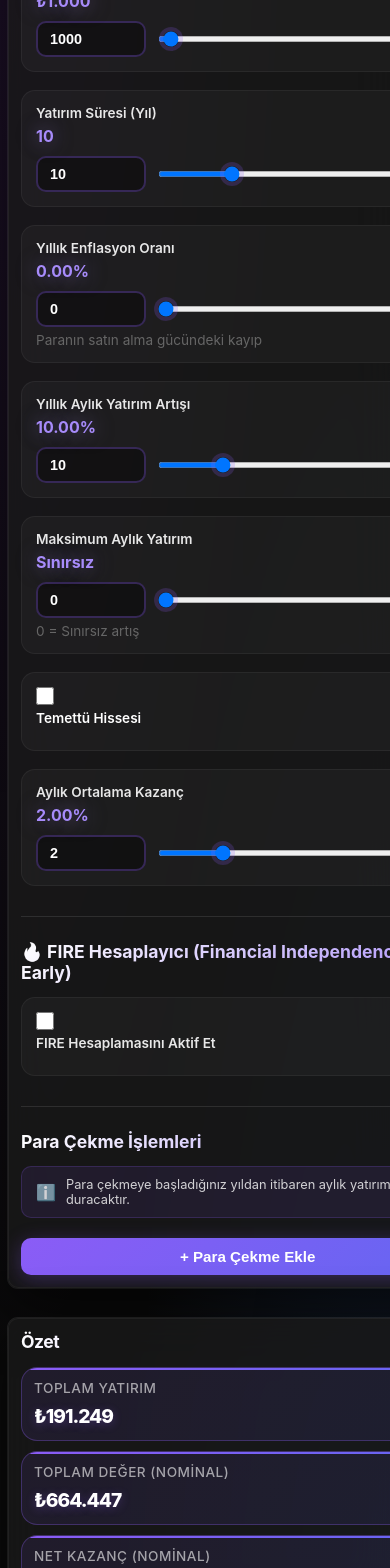
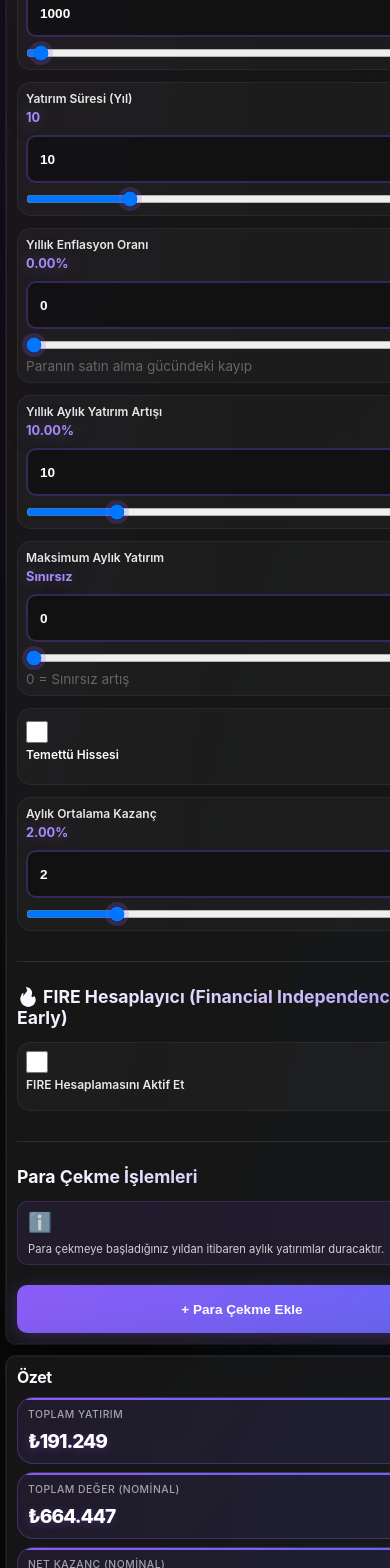
Before and after one commit to salihgenchw/sekizinciharika, a React (Vite) app: page / in a window 390 px wide. Shown: the part 400-1968 px from the top of the page. Built offline with nearby package versions, Linux system fonts and the light colour scheme.

Commit message:
Enhance mobile responsiveness and touch interactions in App.css

```diff
--- a/src/App.css
+++ b/src/App.css
@@ -2,6 +2,9 @@
   margin: 0;
   padding: 0;
   box-sizing: border-box;
+  /* Mobil dokunmatik iyileştirmeleri */
+  -webkit-tap-highlight-color: transparent;
+  -webkit-touch-callout: none;
 }
 
 body {
@@ -16,6 +19,9 @@ body {
     radial-gradient(at 100% 100%, rgba(59, 130, 246, 0.15) 0px, transparent 50%);
   min-height: 100vh;
   color: #ffffff;
+  /* Mobil scroll davranışı */
+  -webkit-overflow-scrolling: touch;
+  overscroll-behavior: contain;
 }
 
 .app {
@@ -620,6 +626,29 @@ body {
   border-radius: 16px;
   border: 1px solid rgba(255, 255, 255, 0.1);
   background: rgba(0, 0, 0, 0.4);
+  /* Mobil scroll iyileştirmeleri */
+  -webkit-overflow-scrolling: touch;
+  scrollbar-width: thin;
+  scrollbar-color: rgba(139, 92, 246, 0.5) rgba(255, 255, 255, 0.05);
+}
+
+/* Webkit scrollbar stilleri (mobil Chrome/Safari) */
+.table-container::-webkit-scrollbar {
+  height: 8px;
+}
+
+.table-container::-webkit-scrollbar-track {
+  background: rgba(255, 255, 255, 0.05);
+  border-radius: 10px;
+}
+
+.table-container::-webkit-scrollbar-thumb {
+  background: linear-gradient(90deg, #8b5cf6 0%, #6366f1 100%);
+  border-radius: 10px;
+}
+
+.table-container::-webkit-scrollbar-thumb:hover {
+  background: linear-gradient(90deg, #a78bfa 0%, #818cf8 100%);
 }
 
 table {
@@ -751,8 +780,8 @@ tbody tr:last-child td {
 
   .calculator,
   .results {
-    padding: 20px;
-    border-radius: 12px;
+    padding: 16px;
+    border-radius: 14px;
   }
 
   .header {
@@ -769,88 +798,218 @@ tbody tr:last-child td {
   }
 
   .form-group {
-    margin-bottom: 20px;
+    margin-bottom: 16px;
+    padding: 12px;
   }
 
   .form-group label {
-    font-size: 0.95rem;
+    font-size: 0.85rem;
     flex-direction: column;
     align-items: flex-start;
     gap: 5px;
   }
 
+  .form-group .value {
+    font-size: 0.9rem;
+  }
+
+  .input-with-slider {
+    flex-direction: column;
+    gap: 8px;
+  }
+
+  .direct-input {
+    width: 100%;
+    padding: 10px 12px;
+    font-size: 0.95rem;
+  }
+
+  input[type="range"] {
+    width: 100%;
+  }
+
+  .currency-selector {
+    gap: 8px;
+  }
+
+  .currency-btn {
+    padding: 12px 16px;
+    font-size: 0.9rem;
+    min-height: 44px; /* Dokunmatik hedef boyutu */
+  }
+
+  .btn-add {
+    padding: 12px;
+    font-size: 0.95rem;
+    min-height: 44px; /* Dokunmatik hedef boyutu */
+  }
+
   .summary-grid {
     grid-template-columns: 1fr;
-    gap: 15px;
+    gap: 12px;
   }
 
   .summary-item {
-    padding: 15px;
+    padding: 14px;
   }
 
   .summary-item .amount {
-    font-size: 1.6rem;
+    font-size: 1.5rem;
+  }
+
+  .summary-item .label {
+    font-size: 0.75rem;
+  }
+
+  .checkbox-group label,
+  .checkbox-inline {
+    font-size: 0.85rem;
+    min-height: 44px; /* Dokunmatik hedef boyutu */
+    align-items: center;
+  }
+
+  .checkbox-group input[type="checkbox"],
+  .checkbox-inline input[type="checkbox"] {
+    width: 20px;
+    height: 20px;
   }
 
   table {
-    font-size: 0.8rem;
+    font-size: 0.75rem;
   }
 
   th,
   td {
-    padding: 8px 6px;
+    padding: 10px 6px;
   }
 
   .withdrawal-inputs {
     grid-template-columns: 1fr;
+    gap: 12px;
   }
 
   .withdrawal-card {
+    padding: 14px;
+    margin-bottom: 12px;
+  }
+
+  .input-group input {
     padding: 12px;
+    font-size: 0.9rem;
+    min-height: 44px; /* Dokunmatik hedef boyutu */
+  }
+
+  .btn-remove-small {
+    width: 36px;
+    height: 36px;
+    font-size: 1.2rem;
+  }
+
+  .info-note {
+    font-size: 0.8rem;
+    padding: 12px 14px;
   }
 }
 
 @media (max-width: 640px) {
   .app {
-    padding: 10px;
+    padding: 8px;
+  }
+
+  .container {
+    gap: 16px;
   }
 
   .calculator,
   .results {
-    padding: 15px;
-    border-radius: 10px;
+    padding: 12px;
+    border-radius: 12px;
   }
 
   .header {
-    margin-bottom: 20px;
+    margin-bottom: 16px;
   }
 
   .header h1 {
-    font-size: 1.5rem;
-    margin-bottom: 10px;
+    font-size: 1.3rem;
+    margin-bottom: 8px;
   }
 
   .quote {
-    font-size: 0.85rem;
+    font-size: 0.8rem;
     line-height: 1.4;
   }
 
   .calculator h2,
   .results h2 {
-    font-size: 1.25rem;
-    margin-bottom: 15px;
+    font-size: 1.1rem;
+    margin-bottom: 12px;
   }
 
   .form-group {
-    margin-bottom: 18px;
+    margin-bottom: 14px;
+    padding: 10px;
   }
 
   .form-group label {
-    font-size: 0.9rem;
+    font-size: 0.8rem;
+    flex-direction: column;
+    align-items: flex-start;
+    gap: 4px;
   }
 
   .form-group .value {
-    font-size: 1rem;
+    font-size: 0.85rem;
+  }
+
+  .input-with-slider {
+    flex-direction: column;
+    gap: 8px;
+  }
+
+  .direct-input {
+    width: 100%;
+    padding: 12px;
+    font-size: 0.9rem;
+    min-height: 48px; /* Daha büyük dokunmatik hedef */
+  }
+
+  input[type="range"] {
+    width: 100%;
+    height: 40px; /* Daha kolay dokunma */
+  }
+
+  input[type="range"]::-webkit-slider-thumb {
+    width: 24px;
+    height: 24px; /* Daha büyük thumb */
+  }
+
+  .currency-selector {
+    gap: 8px;
+    flex-direction: row;
+  }
+
+  .currency-btn {
+    padding: 14px;
+    font-size: 0.9rem;
+    min-height: 48px;
+    border-radius: 10px;
+  }
+
+  .btn-add {
+    padding: 14px;
+    font-size: 0.95rem;
+    min-height: 48px;
+    border-radius: 10px;
+  }
+
+  .summary-grid {
+    grid-template-columns: 1fr;
+    gap: 10px;
+  }
+
+  .summary-item {
+    padding: 12px;
   }
 
   .summary-item .amount {
@@ -858,24 +1017,85 @@ tbody tr:last-child td {
   }
 
   .summary-item .label {
-    font-size: 0.85rem;
+    font-size: 0.7rem;
+  }
+
+  .checkbox-group label,
+  .checkbox-inline {
+    font-size: 0.8rem;
+    min-height: 48px;
+    padding: 4px 0;
+  }
+
+  .checkbox-group input[type="checkbox"],
+  .checkbox-inline input[type="checkbox"] {
+    width: 22px;
+    height: 22px; /* Daha kolay dokunma */
+  }
+
+  .withdrawals-section h3 {
+    font-size: 1rem;
   }
 
   table {
-    font-size: 0.75rem;
+    font-size: 0.7rem;
   }
 
   th {
-    padding: 8px 4px;
-    font-size: 0.75rem;
+    padding: 10px 4px;
+    font-size: 0.7rem;
   }
 
   td {
-    padding: 6px 4px;
+    padding: 10px 4px;
+  }
+
+  .table-container {
+    /* Mobilde yatay kaydırmayı kolaylaştır */
+    -webkit-overflow-scrolling: touch;
   }
 
   .withdrawal-inputs {
     grid-template-columns: 1fr;
+    gap: 10px;
+  }
+
+  .withdrawal-card {
+    padding: 12px;
+    margin-bottom: 10px;
+  }
+
+  .input-group label {
+    font-size: 0.75rem;
+  }
+
+  .input-group input {
+    padding: 12px;
+    font-size: 0.85rem;
+    min-height: 48px;
+    border-radius: 8px;
+  }
+
+  .btn-remove-small {
+    width: 40px;
+    height: 40px;
+    font-size: 1.3rem;
+  }
+
+  .info-note {
+    font-size: 0.75rem;
+    padding: 10px 12px;
+    flex-direction: column;
+    align-items: flex-start;
+    gap: 8px;
+  }
+
+  .info-icon {
+    font-size: 1.2rem;
+  }
+
+  .withdrawal-header {
+    gap: 8px;
   }
 
   .input-group label {
@@ -899,55 +1119,79 @@ tbody tr:last-child td {
 
 @media (max-width: 480px) {
   .app {
-    padding: 8px;
+    padding: 6px;
+  }
+
+  .container {
+    gap: 12px;
   }
 
   .calculator,
   .results {
-    padding: 12px;
-  }
-
-  .header h1 {
-    font-size: 1.3rem;
-  }
-
-  .quote {
-    font-size: 0.8rem;
+    padding: 10px;
+    border-radius: 10px;
   }
 
   .calculator h2,
   .results h2 {
-    font-size: 1.1rem;
+    font-size: 1rem;
+    margin-bottom: 10px;
+  }
+
+  .form-group {
+    margin-bottom: 12px;
+    padding: 8px;
   }
 
   .form-group label {
+    font-size: 0.75rem;
+  }
+
+  .form-group .value {
+    font-size: 0.8rem;
+  }
+
+  .direct-input {
+    padding: 12px;
     font-size: 0.85rem;
   }
 
+  .currency-btn,
+  .btn-add {
+    padding: 12px;
+    font-size: 0.85rem;
+    min-height: 48px;
+  }
+
   .summary-grid {
-    gap: 10px;
+    gap: 8px;
   }
 
   .summary-item {
-    padding: 12px;
+    padding: 10px;
   }
 
   .summary-item .amount {
     font-size: 1.2rem;
   }
 
+  .summary-item .label {
+    font-size: 0.65rem;
+  }
+
   table {
-    font-size: 0.7rem;
+    font-size: 0.65rem;
   }
 
   th,
   td {
-    padding: 5px 3px;
+    padding: 8px 3px;
   }
 
   /* Tabloyu yatay scroll yapılabilir hale getir */
   .table-container {
     -webkit-overflow-scrolling: touch;
+    border-radius: 8px;
   }
 
   .withdrawal-card {
@@ -955,6 +1199,16 @@ tbody tr:last-child td {
   }
 
   .withdrawal-info small {
-    font-size: 0.75rem;
+    font-size: 0.7rem;
+  }
+
+  .info-note {
+    font-size: 0.7rem;
+    padding: 8px 10px;
+  }
+
+  .btn-remove-small {
+    width: 44px;
+    height: 44px;
   }
 }
```
